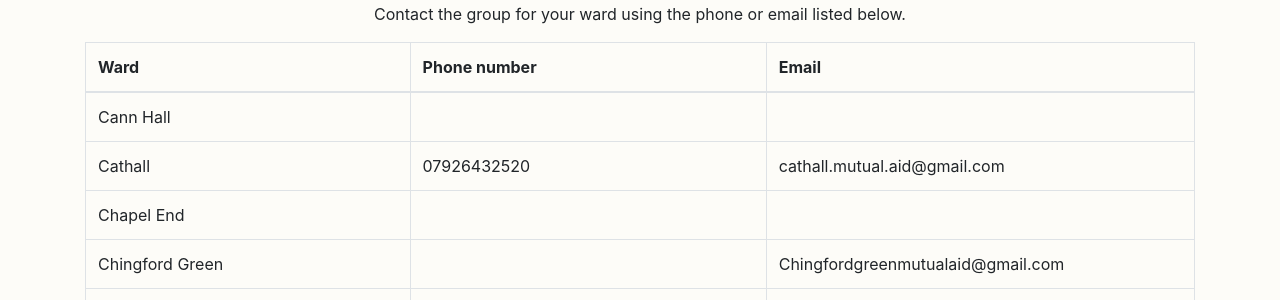
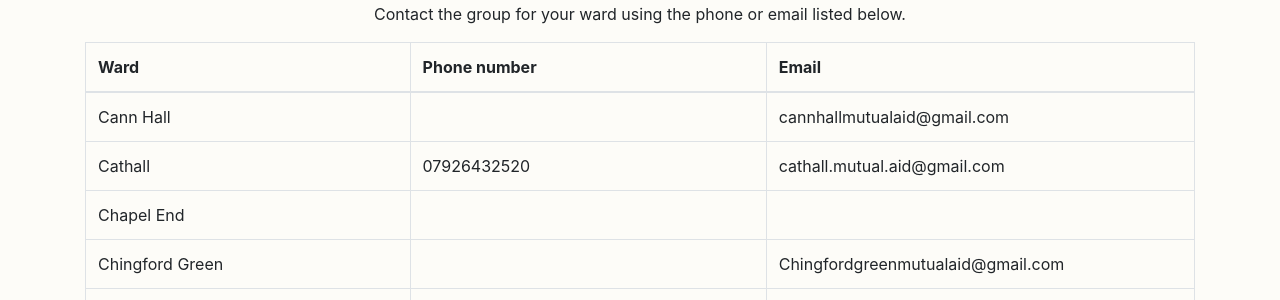
Before and after one commit to wfcovid19/wfcovid19.github.io, a Jekyll site: the page built from index.md, in a window 1280 px wide. Shown: the part 791-1091 px from the top of the page. Built offline with Jekyll 4.4.1, drawn with Linux system fonts in a browser that asks for light colours.

Commit message:
add cann hall email

```diff
--- a/index.md
+++ b/index.md
@@ -70,7 +70,7 @@ Contact the group for your ward using the phone or email listed below.
   <tr>
     <td>Cann Hall</td>
     <td></td>
-    <td></td>
+    <td>cannhallmutualaid@gmail.com</td>
   </tr>
   <tr>
     <td>Cathall</td>
```
